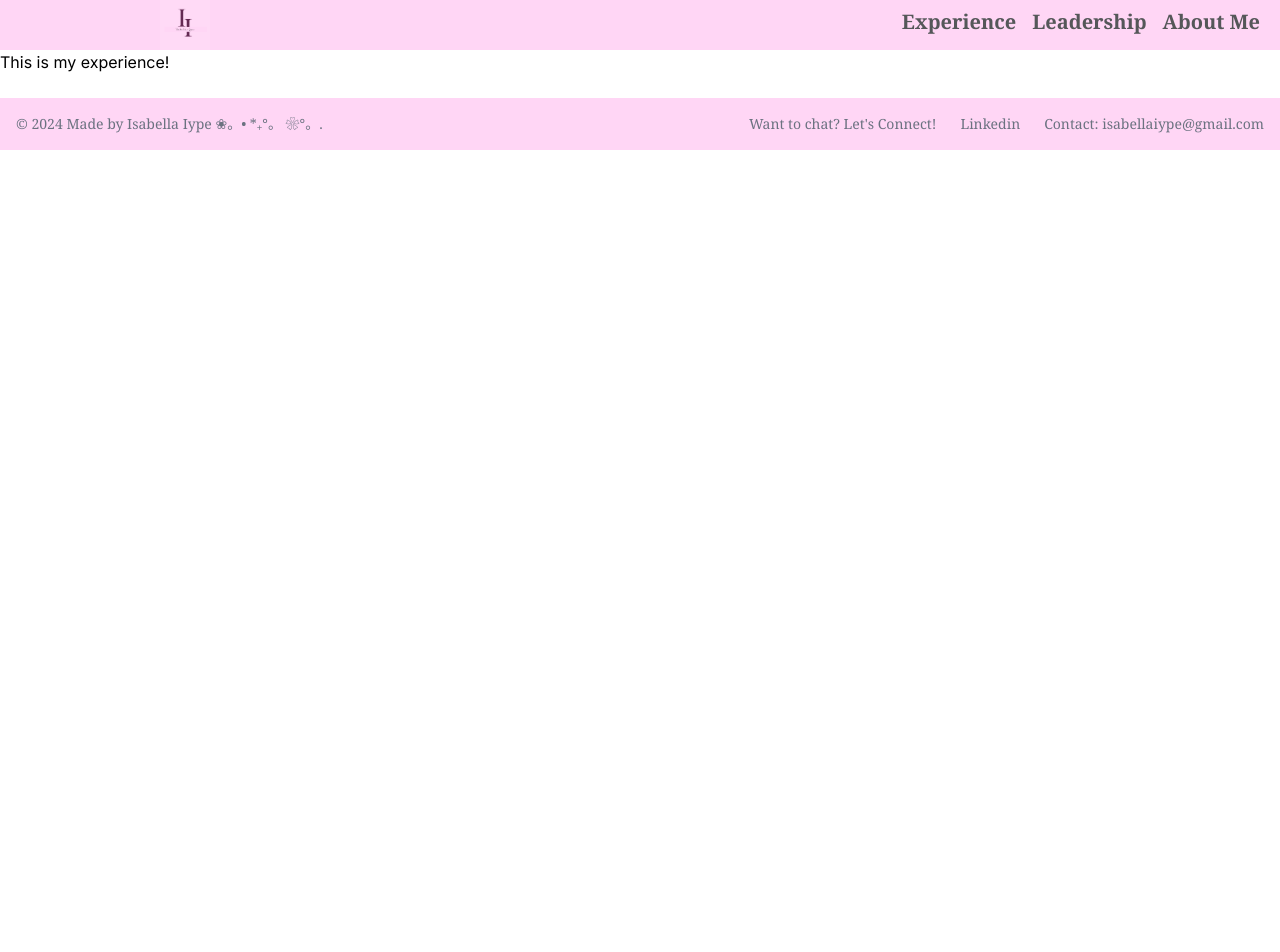
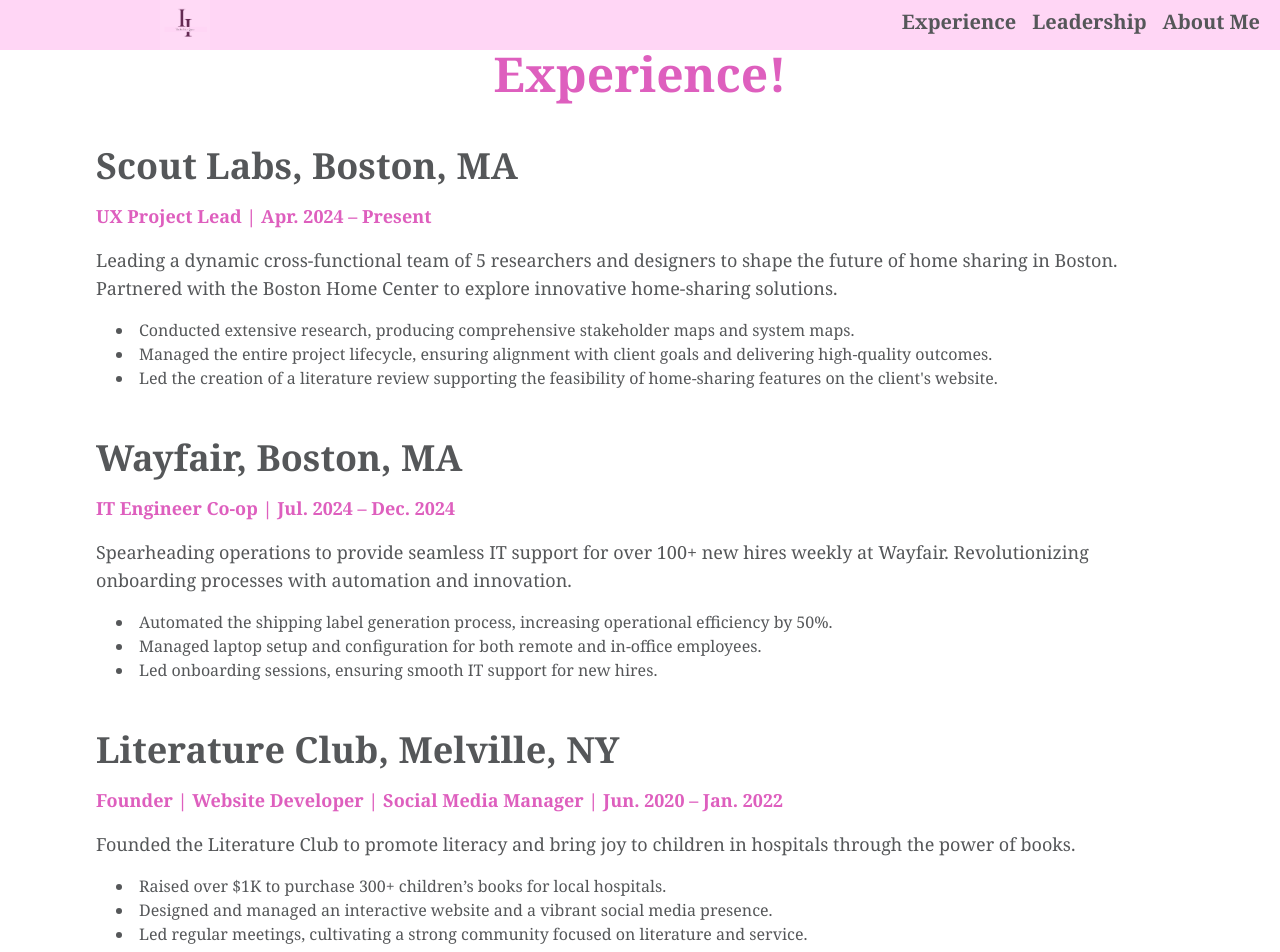
Before and after one commit to isabellas-portfolio/personalsite, a Next.js app: page /experience in a window 1280 px wide. Shown: the top 952 px of the page. Before the commit the page ends 800 px from the top, so only its background shows below. Built offline with nearby package versions, Linux system fonts and the light colour scheme.

Commit message:
experience

```diff
--- a/src/app/experience/page.tsx
+++ b/src/app/experience/page.tsx
@@ -1,7 +1,108 @@
 export default function Experience() {
-    return(
-    <h1>
-        This is my experience!
-    </h1>
+    return (
+      <main className="font-serif">
+        <div className="font-serif text-3xl lg:text-5xl text-my-pink font-bold text-center">
+          <h1>Experience!</h1>
+        </div>
+
+        <div className="flex flex-col gap-12 mt-12 px-8 lg:px-24 text-my-gray">
+
+          {/* Scout Experience */}
+          <div className="space-y-4">
+            <h2 className="text-my-gray text-2xl lg:text-4xl font-bold">Scout Labs, Boston, MA</h2>
+            <p className="text-base lg:text-lg text-my-pink font-bold">UX Project Lead | Apr. 2024 – Present</p>
+            <p className="text-base lg:text-lg font-light">
+              Leading a dynamic cross-functional team of 5 researchers and designers to shape the future of
+              home sharing in Boston. Partnered with the Boston Home Center to explore innovative home-sharing solutions.
+            </p>
+            <ul className="list-disc list-inside pl-5 text-sm lg:text-base text-my-gray">
+              <li>Conducted extensive research, producing comprehensive stakeholder maps and system maps.</li>
+              <li>Managed the entire project lifecycle, ensuring alignment with client goals and delivering high-quality outcomes.</li>
+              <li>Led the creation of a literature review supporting the feasibility of home-sharing features on the client's website.</li>
+            </ul>
+          </div>
+
+          {/* Wayfair Experience */}
+          <div className="space-y-4">
+            <h2 className="text-my-gray text-2xl lg:text-4xl font-bold">Wayfair, Boston, MA</h2>
+            <p className="text-base lg:text-lg text-my-pink font-bold">IT Engineer Co-op | Jul. 2024 – Dec. 2024</p>
+            <p className="text-base lg:text-lg font-light">
+              Spearheading operations to provide seamless IT support for over 100+ new hires weekly at Wayfair. Revolutionizing onboarding processes with automation and innovation.
+            </p>
+            <ul className="list-disc list-inside pl-5 text-sm lg:text-base text-my-gray">
+              <li>Automated the shipping label generation process, increasing operational efficiency by 50%.</li>
+              <li>Managed laptop setup and configuration for both remote and in-office employees.</li>
+              <li>Led onboarding sessions, ensuring smooth IT support for new hires.</li>
+            </ul>
+          </div>
+
+          {/* Literature Club Experience */}
+          <div className="space-y-4">
+            <h2 className="text-my-gray text-2xl lg:text-4xl font-bold">Literature Club, Melville, NY</h2>
+            <p className="text-base lg:text-lg text-my-pink font-bold">Founder | Website Developer | Social Media Manager | Jun. 2020 – Jan. 2022</p>
+            <p className="text-base lg:text-lg font-light">
+              Founded the Literature Club to promote literacy and bring joy to children in hospitals through the power of books.
+            </p>
+            <ul className="list-disc list-inside pl-5 text-sm lg:text-base text-my-gray">
+              <li>Raised over $1K to purchase 300+ children’s books for local hospitals.</li>
+              <li>Designed and managed an interactive website and a vibrant social media presence.</li>
+              <li>Led regular meetings, cultivating a strong community focused on literature and service.</li>
+            </ul>
+          </div>
+
+          {/* Nassau BOCES Experience */}
+          <div className="space-y-4">
+            <h2 className="text-my-gray text-2xl lg:text-4xl font-bold">Nassau BOCES, Westbury, NY</h2>
+            <p className="text-base lg:text-lg text-my-pink font-bold">Information Technologist Intern | Jun. 2022 – Aug. 2023</p>
+            <p className="text-base lg:text-lg font-light">
+              Supported multiple school districts by streamlining IT processes and ensuring schools had the technology they needed.
+            </p>
+            <ul className="list-disc list-inside pl-5 text-sm lg:text-base text-my-gray">
+              <li>Remotely installed over 700 printers and hundreds of computers for various school districts.</li>
+              <li>Maintained records of wireless access points for schools using Excel.</li>
+            </ul>
+          </div>
+
+          {/* NU Science Magazine */}
+          <div className="space-y-4">
+            <h2 className="text-my-gray text-2xl lg:text-4xl font-bold">NU Science Magazine, Boston, MA</h2>
+            <p className="text-base lg:text-lg text-my-pink font-bold">Website Developer | Sept. 2023 – Present</p>
+            <p className="text-base lg:text-lg font-light">
+              Elevating the online presence of NU Science Magazine by applying modern web technologies to ensure an engaging user experience.
+            </p>
+            <ul className="list-disc list-inside pl-5 text-sm lg:text-base text-my-gray">
+              <li>Revamped the magazine’s website using HTML, CSS, and JavaScript.</li>
+              <li>Ensured a seamless and visually appealing user experience with enhanced performance.</li>
+            </ul>
+          </div>
+
+          {/* Portfolio Website */}
+          <div className="space-y-4">
+            <h2 className="text-my-gray text-2xl lg:text-4xl font-bold">Portfolio Website</h2>
+            <p className="text-base lg:text-lg text-my-pink font-bold">HTML, CSS, Brackets | Jan. 2023 – Apr. 2023</p>
+            <p className="text-base lg:text-lg font-light">
+              Developed a personal portfolio website showcasing my passion for writing and web development.
+            </p>
+            <ul className="list-disc list-inside pl-5 text-sm lg:text-base text-my-gray">
+              <li>Created the website from scratch using HTML and CSS.</li>
+              <li>Organized and categorized content for easy navigation and a cohesive experience.</li>
+            </ul>
+          </div>
+
+          {/* South Asian InterVarsity Experience */}
+          <div className="space-y-4">
+            <h2 className="text-my-gray text-2xl lg:text-4xl font-bold">South Asian InterVarsity, Boston, MA</h2>
+            <p className="text-base lg:text-lg text-my-pink font-bold">Community Group Leader | Aug. 2024 – Present</p>
+            <p className="text-base lg:text-lg font-light">
+              Leading a community of South Asian students, fostering a space of faith, support, and connection.
+            </p>
+            <ul className="list-disc list-inside pl-5 text-sm lg:text-base text-my-gray">
+              <li>Facilitating weekly Bible studies and guiding discussions on faith and identity.</li>
+              <li>Organizing community-building events such as worship nights and fellowships.</li>
+            </ul>
+          </div>
+        </div>
+
+      </main>
     );
-}
+  }
--- a/src/app/leadership/page.tsx
+++ b/src/app/leadership/page.tsx
@@ -11,20 +11,21 @@
         Right now, I'm working on honing in my leadership skills in many different roles! From working with designers and back-end developers, to my own community service initiatives and faith-based ministry. I'm <span className="font-bold">passionate about effective leadership and communication</span> to facilitate projects between many different types of people.
       </p>
       <div className="grid grid-cols-1 gap-12 mt-12 place-items-center">
-        {/* Project Lead @ Scout */}
+        {/* Developer + Journalist @ Scout */}
         <div className="flex justify-center items-start gap-4 max-w-4xl">
           <p className="text-my-gray font-serif min-w-[8rem]">Sept 2024 — PRESENT</p>
           <div className="flex flex-1 gap-4 items-start">
             <div>
-              <h2 className="text-lg font-bold text-my-gray font-serif">Project Lead @ Scout</h2>
+              <h2 className="text-lg font-bold text-my-gray font-serif">Developer + Journalist @ Scout</h2>
               <p className="text-sm text-my-pink font-bold font-serif">Collaboration, Decision Making, Communication</p>
               <p className="text-base font-light text-my-gray font-serif max-w-[25rem]">
-                Leading a team of 7 in innovative design projects, coordinating meetings and project timelines, ensuring high-quality deliverables and client satisfaction.
+              Conducted extensive interviews with first-time homebuyers in Boston to gain insights into needs and challenges. Reworked a website to streamline the homebuying process for Bostonians. Developed strategies for streamlining the homebuying process and improving accessibility.
               </p>
             </div>
             <Image src={scoutpic} alt="Project Lead @ Scout" className="w-[12rem] h-auto object-cover" />
           </div>
         </div>
+
 
         {/* Social Media Manager @ South Asian InterVarsity */}
         <div className="flex justify-center items-start gap-4 max-w-4xl">
@@ -41,12 +42,12 @@
           </div>
         </div>
 
-        {/* Brother/Member @ Alpha Phi Omega */}
+        {/* Member @ Alpha Phi Omega */}
         <div className="flex justify-center items-start gap-4 max-w-4xl">
           <p className="text-my-gray font-serif min-w-[8rem]">Jan 2024 — PRESENT</p>
           <div className="flex flex-1 gap-4 items-start">
             <div className="font-serif">
-              <h2 className="text-lg font-bold text-my-gray">Brother/Member @ Alpha Phi Omega</h2>
+              <h2 className="text-lg font-bold text-my-gray">Member @ Alpha Phi Omega</h2>
               <p className="text-sm text-my-pink font-bold">Service, Leadership, Fellowship</p>
               <p className="text-base font-light text-my-gray max-w-[25rem]">
                 Engaging in community service projects, participating in leadership training, fostering fellowship among members.
--- a/src/app/page.tsx
+++ b/src/app/page.tsx
@@ -45,7 +45,7 @@
                className="text-my-pink underline underline-offset-6"
                href="https://scout.camd.northeastern.edu"
                >Scout</a></span> </p>
-              <p> <span className="animate-pulse text-my-pink">❀</span> Small Group Leader & Social Media Manager @ <span> <a target="_blank" rel="noopener noreferrer"
+              <p> <span className="animate-pulse text-my-pink">❀</span> Community Group Leader @ <span> <a target="_blank" rel="noopener noreferrer"
                className="text-my-pink underline underline-offset-6"
                href="https://www.instagram.com/neusaiv/"
                >SAIV</a></span> </p>
```
